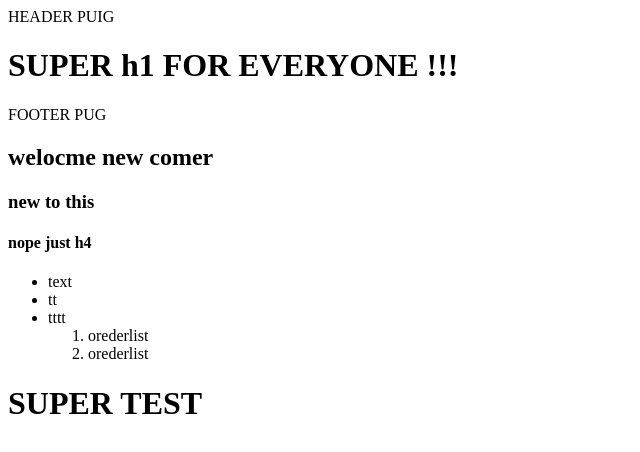
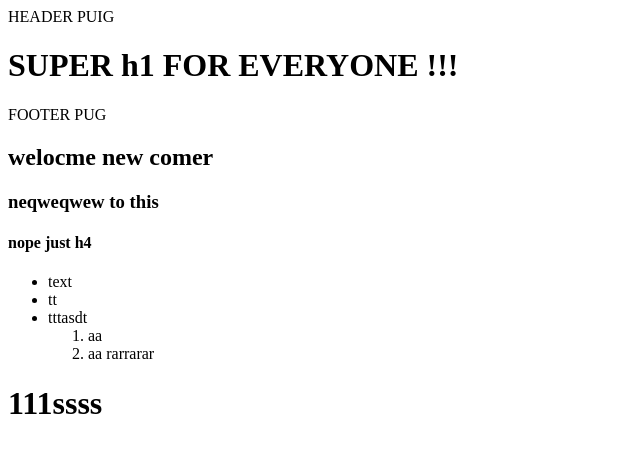
Before and after one commit to 3arpbl3y/gulp4-learning-sass-pug-wp, a website: page src/pug/index.pug in a window 1280 px wide. Shown: the whole page, without its empty margins (0-640 px from the left). Drawn offline with nearby package versions, Linux system fonts and the light colour scheme; files that its build step writes are made by us from their sources.

Commit message:
path js fix for correct update pug folder

```diff
--- a/config/path.js
+++ b/config/path.js
@@ -12,7 +12,7 @@ module.exports = {
 
   pug: {
     src: pathSrc + "/pug/*.pug",
-    watch: pathSrc + "pug/**/*.pug",
+    watch: pathSrc + "/pug/**/*.pug",
     dest: pathDest,
   },
 };
--- a/src/pug/index.pug
+++ b/src/pug/index.pug
@@ -8,13 +8,13 @@ block page
 	include chunk/footer
 
 	h2 welocme new comer
-	h3 new to this
+	h3 neqweqwew to this
 	h4 nope just h4
 	ul
 		li text
 		li tt
-		li  tttt
+		li  tttasdt
 			ol
-				li orederlist
-				li orederlist
-	h1 SUPER TEST
+				li aa
+				li aa rarrarar
+	h1 111ssss
```
Also changed, not shown: public/index.html.
